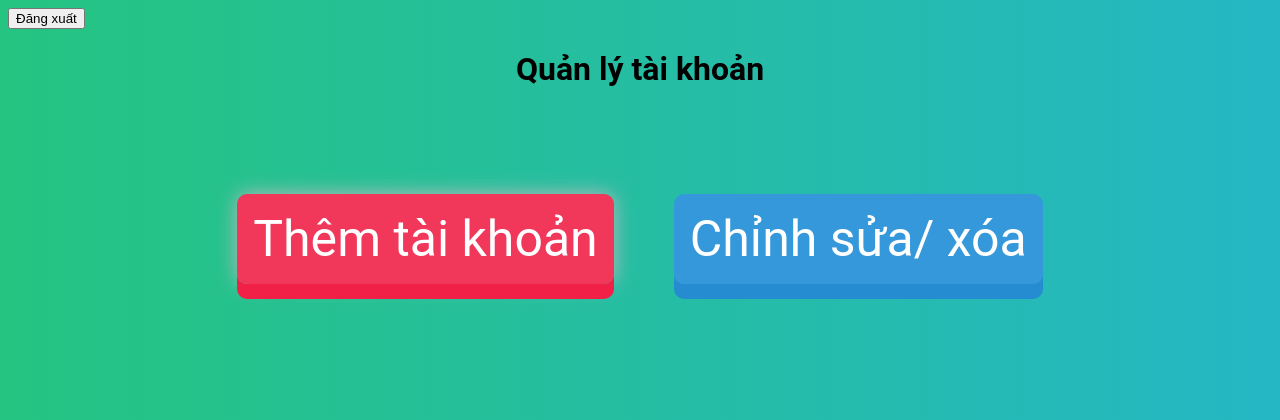
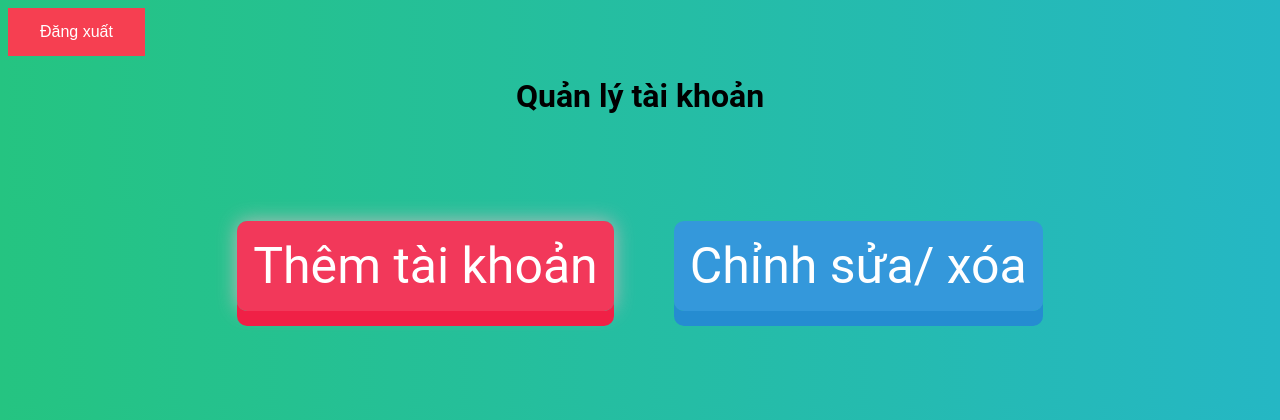
Before and after one commit to hieupham9809/ASS2DTBGROUP3, a PHP site: page /user/admin/admin.php in a window 1280 px wide. Shown: the top 420 px of the page. Run offline with PHP 8.4, Linux system fonts and the light colour scheme; the visitor is signed in with stand-in values (Sample User, id 1); some libraries are stand-ins or nearby versions; some web fonts are replaced.

Commit message:
thêm button_red trong buttons.css sửa vài dòng code trong admin tìm nút đăng xuất trong admin.php

```diff
--- a/zyro/css/buttons.css
+++ b/zyro/css/buttons.css
@@ -56,7 +56,42 @@
 }
 
 .button_blue:hover {
-    background-color: ##00BFFF; /* blue */
+    background-color: #00BFFF; /* blue */
     color: white;
     box-shadow: 0 12px 16px 0 rgba(0,0,0,0.24), 0 17px 50px 0 rgba(0,0,0,0.19);
 }
+
+
+/*red button*/
+.button_red {
+    background-color: #F63F51; /* red */
+    border: 8px;;
+    color: white;
+    padding: 15px 32px;
+    text-align: center;
+    text-decoration: none;
+    display: inline-block;
+    font-size: 16px;
+    transition-duration: 0.4s;
+}
+
+.disabled_red {
+    background-color: #F63F51; /* red */
+    border: none;
+    color: white;
+    padding: 15px 32px;
+    text-align: center;
+    text-decoration: none;
+    display: inline-block;
+    font-size: 16px;
+    opacity: 0.6;
+    cursor: not-allowed;
+}
+
+.button_red:hover {
+    background-color: #F63F51; /* red */
+    color: white;
+    box-shadow: 0 12px 16px 0 rgba(0,0,0,0.24), 0 17px 50px 0 rgba(0,0,0,0.19);
+}
+
+F63F51
--- a/zyro/user/admin/admin.php
+++ b/zyro/user/admin/admin.php
@@ -5,7 +5,7 @@
 	<meta name="viewport" content="width=device-width,initial-scale=1" />
      <link rel="stylesheet" type="text/css" href="/css/admin_style.css" media="all" />
      <link rel="stylesheet" type="text/css" href="/css/footer.css" media="all" />
-     <link rel="stylesheet" type="text/css" href="/css/button.css" media="all" />
+     <link rel="stylesheet" type="text/css" href="/css/buttons.css" media="all" />
     <link rel="shortcut icon" href="/gallery/logo.png" type="image/png"/>
 </head>
 
@@ -29,7 +29,7 @@
 
 			<!-- button logout nè -->
 			<form action='admin.php' method='POST'>
-				<input class="button_blue" type="submit" name="logout" value="Đăng xuất">
+				<input class="button_red" type="submit" name="logout" value="Đăng xuất">
 			</form>
 
 			<center><h1>Quản lý tài khoản</h1></center>
--- a/zyro/user/staff/manager/add_emp.php
+++ b/zyro/user/staff/manager/add_emp.php
@@ -7,7 +7,7 @@
      <link rel="stylesheet" type="text/css" href="/css/footer.css" media="all" />
      <link rel="stylesheet" type="text/css" href="/css/boxes.css" media="all" />
      <link rel="stylesheet" type="text/css" href="/css/buttons.css" media="all" />
-
+    <link rel="stylesheet" type="text/css" href="/css/background.css" media="all" />
     <link rel="shortcut icon" href="/gallery/logo.png" type="image/png"/>
 </head>
 <body>
```
Also changed, not shown: zyro/user/admin/add_user.php (+18 -5 lines), zyro/user/admin/del_user.php (+8 -0 lines), zyro/user/admin/edit_user.php (+10 -0 lines), zyro/user/admin/mana_user.php (+11 -1 lines), 4 other files.
